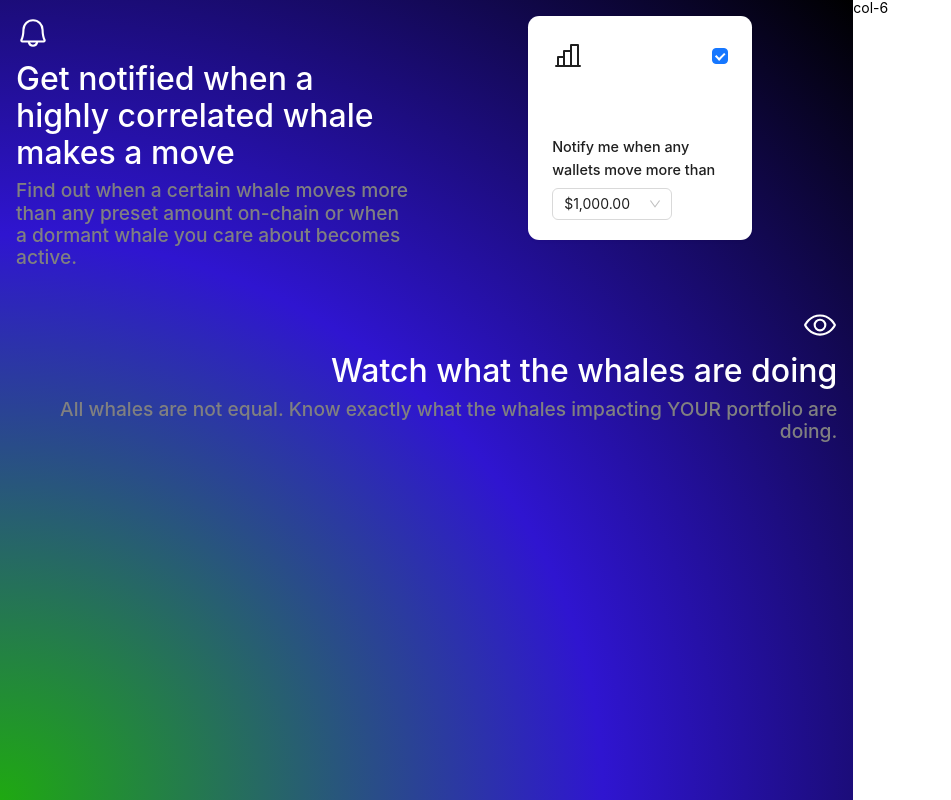
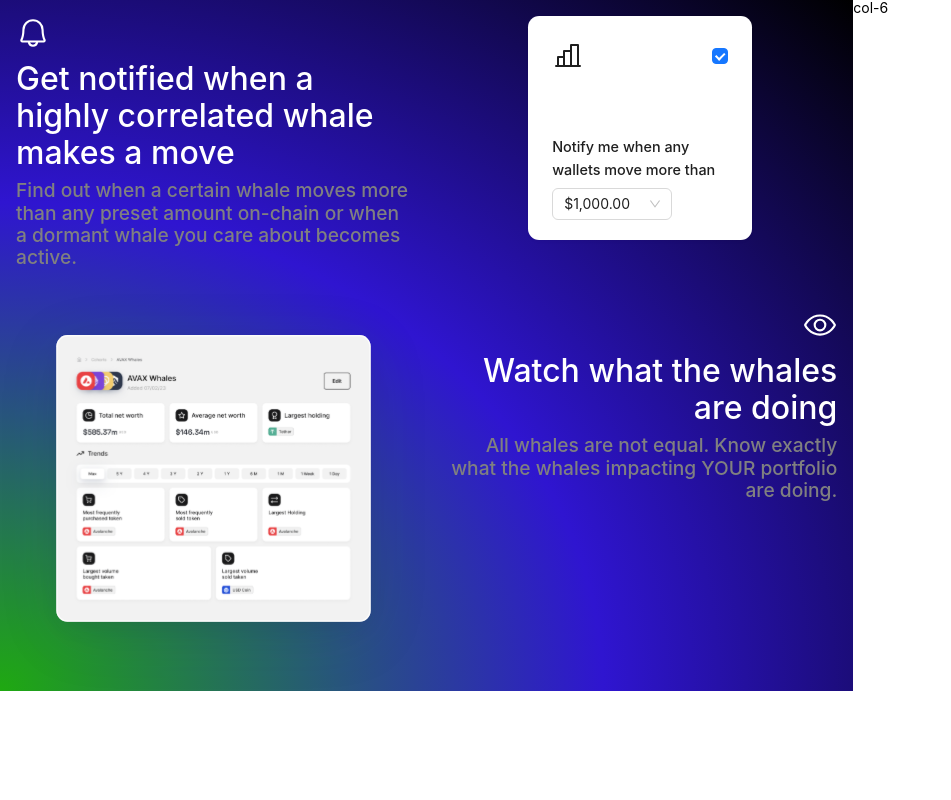
Before and after one commit to HimandriSharma/landing-animations, a React (Create React App) app: page / in a window 1280 px wide. Shown: the whole page, without its empty margins (0-951 px from the left). Built offline with nearby package versions, Linux system fonts and the light colour scheme.

Commit message:
added dash image

```diff
--- a/src/pages/LandingPage.tsx
+++ b/src/pages/LandingPage.tsx
@@ -1,11 +1,11 @@
-import { Carousel, Col, Row } from "antd";
+import { Carousel, Col, Image, Row } from "antd";
 import React from "react";
 import TextBox from "../components/TextBox";
 import { Bell, Eye } from "@phosphor-icons/react";
 import BellCard from "../components/cards/BellCard";
 import ChartCard from "../components/cards/ChartCard";
 import TimeCard from "../components/cards/TimeCard";
-
+import Dashboard from "../assets/dashboard.svg";
 function LandingPage() {
 	return (
 		<Row>
@@ -15,7 +15,7 @@ function LandingPage() {
 				style={{
 					background:
 						"radial-gradient(ellipse at left bottom,#1FA911, #2F15D0,#000000)",
-					height: "100vh",
+					// height: "100vh",
 				}}
 			>
 				<Row>
@@ -42,6 +42,10 @@ function LandingPage() {
 					</Col>
 				</Row>
 				<Row>
+					<Col xs={24} lg={12}>
+						<Image src={Dashboard} />
+					</Col>
+					<Col xs={24} lg={12}>
 						<TextBox
 							icon={<Eye size={34} />}
 							heading="Watch what the whales are doing"
@@ -49,9 +53,10 @@ function LandingPage() {
 							align="right"
 							color="white"
 						/>
+					</Col>
 				</Row>
 			</Col>
-			<Col xs={24} lg={8} style={{ background: "#FFFFFF", height: "100vh" }}>
+			<Col xs={24} lg={8} style={{ background: "#FFFFFF" }}>
 				col-6
 			</Col>
 		</Row>
```
Also changed, not shown: src/assets/dashboard.svg (renamed from src/assets/Cohorts 1.svg). Lines whose indentation alone changed are shown as unchanged.
